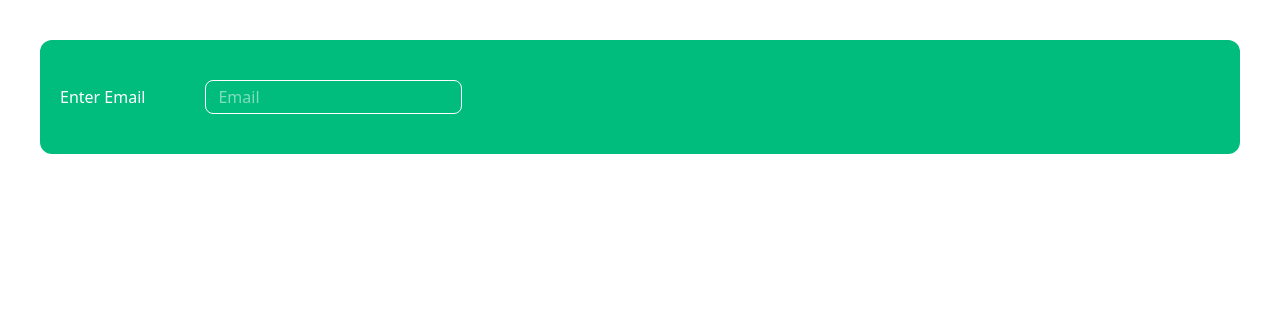
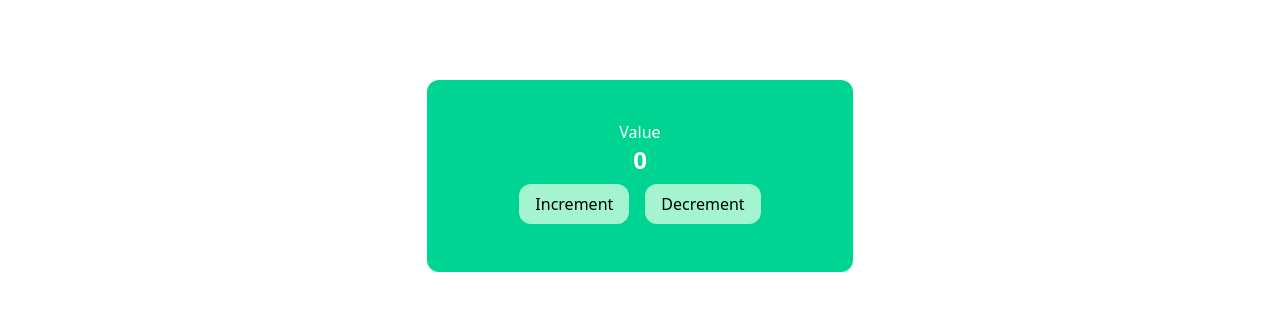
Before and after one commit to thezuraiz/my-react-learning, a React (Vite) app: page / in a window 1280 px wide. Shown: the top 310 px of the page. Built offline with nearby package versions, Linux system fonts and the light colour scheme.

Commit message:
Learn Use State

```diff
--- /dev/null
+++ b/src/hooks/useStateHook.jsx
@@ -0,0 +1,29 @@
+import { useState } from "react";
+
+const UseStateHook = () => {
+  const [data, setData] = useState({ name: "Value", count: 0 });
+  return (
+    <div className="p-10 rounded-xl bg-emerald-400 mx-auto my-20 w-1/3 text-white text-center">
+      <h3>{data.name}</h3>
+      <h3 className="text-2xl font-bold">{data.count}</h3>
+      <button
+        className="px-4 py-2 rounded-xl bg-emerald-200 text-black font-medium cursor-pointer m-2"
+        onClick={() =>
+          setData((prev) => ({ name: "Increment", count: prev.count + 1 }))
+        }
+      >
+        Increment
+      </button>
+      <button
+        className="px-4 py-2 rounded-xl bg-emerald-200 text-black font-medium cursor-pointer m-2"
+        onClick={() =>
+          setData((prev) => ({ name: "Decrement", count: prev.count - 1 }))
+        }
+      >
+        Decrement
+      </button>
+    </div>
+  );
+};
+
+export default UseStateHook;
--- a/src/main.jsx
+++ b/src/main.jsx
@@ -3,7 +3,8 @@ import "./index.css";
 import { StrictMode } from "react";
 import { createRoot } from "react-dom/client";
 // import UseLayoutEffect from "./hooks/useLayoutEffect";
-import CustomHook from "./component/CustomHook";
+// import CustomHook from "./component/CustomHook";
+import UseStateHook from "./hooks/useStateHook";
 // import App from "./App.jsx";
 // import UseRefHook from "./hooks/useRefHook";
 // import UseImperativeHandleHook from "./hooks/useImperativeHandleHook";
@@ -16,7 +17,8 @@ import CustomHook from "./component/CustomHook";
 createRoot(document.getElementById("root")).render(
   <StrictMode>
     <BrowserRouter>
-      <CustomHook />
+      <UseStateHook />
+      {/* <CustomHook /> */}
       {/* <UseLayoutEffect /> */}
       {/* <UseImperativeHandleHook /> */}
       {/* <UseRefHook /> */}
```
